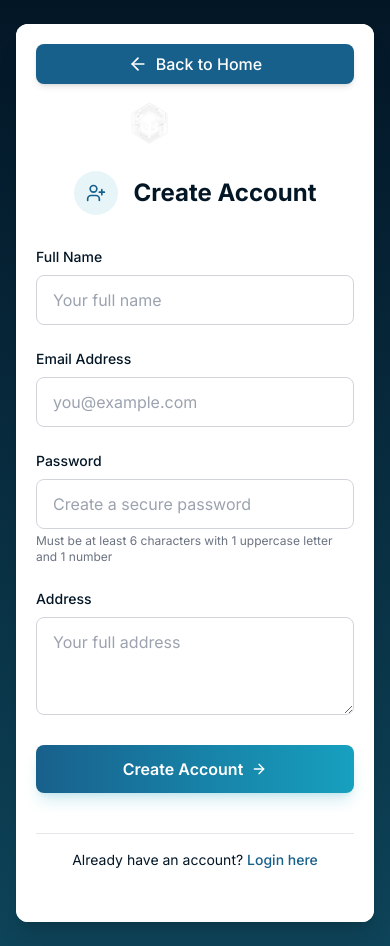
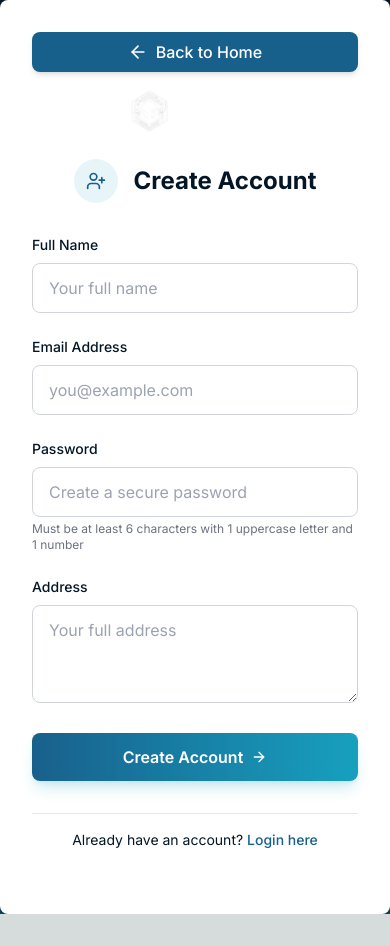
Before and after one commit to MICHELLAREAIDY2025/DotstripeFrontend, a Next.js app: page /register in a window 390 px wide. After the commit the page ends 914 px from the top, so only its background shows below. Built offline with nearby package versions, Linux system fonts and the light colour scheme; no server answers.

Commit message:
order details adjusting the user details ansd order details

```diff
--- a/src/app/Components/footer.js
+++ b/src/app/Components/footer.js
@@ -14,7 +14,9 @@ const Footer = () => {
         <div className="grid grid-cols-1 md:grid-cols-3 gap-6 md:gap-4 lg:gap-8 items-center">
           {/* Contact Section */}
           <div className="flex flex-col items-center md:items-start space-y-1">
-            <h3 className="text-lg font-medium mb-2 text-white">Contact</h3>
+            <Link href="/contact" className="text-lg font-medium mb-2 text-white hover:text-[#17A0BF] transition-colors duration-200">
+              Contact
+            </Link>
             <a
               href="mailto:Info@Dot-Stripe.Com"
               className="text-gray-300 hover:text-white transition-colors duration-200 text-base"
@@ -32,8 +34,7 @@ const Footer = () => {
           <div className="flex flex-col items-center md:items-end space-y-0.5">
             <h3 className="text-lg font-medium mb-2 text-white">Location</h3>
             <p className="text-gray-300 md:text-right text-base">Beirut, Lebanon</p>
-            <p className="text-gray-300 md:text-right text-base">75008 Paris</p>
-            <p className="text-gray-300 md:text-right text-base">FRANCE</p>
+            <p className="text-gray-300 md:text-right text-base">Paris, France</p>
           </div>
         </div>
       </div>
--- a/src/app/Components/sidebar.js
+++ b/src/app/Components/sidebar.js
@@ -56,17 +56,25 @@ const Sidebar = () => {
       {/* Logo */}
       <div className="flex items-center justify-center py-6 border-b border-[#0E4459]">
         {collapsed ? (
-          <div className="relative h-10 w-10">
-            <Image src="/images/DotStripeLogo.png" alt="Dot Stripe" width={40} height={40} className="object-contain" />
-          </div>
-        ) : (
-          <div className="relative h-12 w-32">
+          <div className="relative h-12 w-12">
             <Image
               src="/images/DotStripeLogo.png"
               alt="Dot Stripe"
-              width={140}
-              height={60}
+              width={48}
+              height={48}
               className="object-contain"
+              priority
+            />
+          </div>
+        ) : (
+          <div className="relative h-16 w-40">
+            <Image
+              src="/images/DotStripeLogo.png"
+              alt="Dot Stripe"
+              width={160}
+              height={64}
+              className="object-contain"
+              priority
             />
           </div>
         )}
--- a/src/app/admin/orders/[id]/page.js
+++ b/src/app/admin/orders/[id]/page.js
@@ -69,9 +69,9 @@ export default function AdminOrderDetailsPage() {
           <div>
             <h2 className="font-semibold mb-1">Customer Info</h2>
             <div className="text-gray-700 text-sm space-y-1">
-              <div><span className="font-semibold">Name:</span> {order.user?.name || user?.name || order.user_name || "-"}</div>
-              <div><span className="font-semibold">Email:</span> {order.user?.email || user?.email || order.user_email || "-"}</div>
-              <div><span className="font-semibold">User ID:</span> {order.user_id || order.user?.id || user?.id || "-"}</div>
+              <div><span className="font-semibold">Name:</span> {order.User?.name || user?.name || order.user_name || "-"}</div>
+              <div><span className="font-semibold">Email:</span> {order.User?.email || user?.email || order.user_email || "-"}</div>
+              <div><span className="font-semibold">User ID:</span> {order.user_id || order.User?.id || user?.id || "-"}</div>
             </div>
           </div>
         </div>
@@ -91,7 +91,7 @@ export default function AdminOrderDetailsPage() {
         </div>
         <div>
           <h2 className="font-semibold mb-2">Ordered Items</h2>
-          {order.items && order.items.length > 0 ? (
+          {order.OrderItems && order.OrderItems.length > 0 ? (
             <table className="w-full border text-sm mb-4">
               <thead>
                 <tr className="bg-gray-100">
@@ -102,7 +102,7 @@ export default function AdminOrderDetailsPage() {
                 </tr>
               </thead>
               <tbody>
-                {order.items.map((item, idx) => (
+                {order.OrderItems.map((item, idx) => (
                   <tr key={item.id || idx}>
                     <td className="p-2 border">{item.Product?.name || item.name || "-"}</td>
                     <td className="p-2 border text-center">{item.quantity}</td>
--- a/src/app/register/page.js
+++ b/src/app/register/page.js
@@ -62,7 +62,7 @@ export default function RegisterPage() {
   }
 
   return (
-    <div className="min-h-screen bg-gradient-to-b from-[#031626] to-[#0E4459] flex items-center justify-center px-4 py-6 sm:py-12">
+    <div className="min-h-screen flex bg-gradient-to-b from-[#031626] to-[#0E4459]">
       <ToastContainer
         position="top-right"
         autoClose={5000}
@@ -76,19 +76,18 @@ export default function RegisterPage() {
         theme="colored"
       />
 
-      <div className="w-full max-w-7xl grid grid-cols-1 lg:grid-cols-2 bg-white rounded-xl sm:rounded-2xl shadow-xl sm:shadow-2xl overflow-hidden transform transition-all animate-fadeIn">
       {/* Left side - Form */}
-        <div className="p-5 sm:p-8 md:p-12 lg:p-16 order-2 lg:order-1 bg-white flex flex-col items-center">
+      <div className="flex flex-1 flex-col justify-center items-center">
+        <div className="w-full max-w-md bg-white rounded-lg shadow-lg p-8">
           {/* Mobile header with logo and back button */}
-          <div className="w-full flex flex-col sm:flex-row justify-between items-center mb-6 sm:mb-10 gap-4">
+          <div className="mb-6 flex flex-col sm:flex-row justify-between items-center gap-4">
             <Link
               href="/"
-              className="inline-flex items-center text-white bg-[#18608C] hover:bg-[#17A0BF] transition-colors py-2 sm:py-3 px-4 sm:px-6 rounded-lg shadow-md hover:shadow-lg group font-medium w-full sm:w-auto justify-center sm:justify-start"
+              className="inline-flex items-center text-white bg-[#18608C] hover:bg-[#17A0BF] transition-colors py-2 px-4 rounded-lg shadow-md font-medium w-full sm:w-auto justify-center sm:justify-start"
             >
-              <ArrowLeft className="h-5 w-5 mr-2 group-hover:-translate-x-1 transition-transform duration-200" />
+              <ArrowLeft className="h-5 w-5 mr-2" />
               <span>Back to Home</span>
             </Link>
-
             {/* Mobile logo */}
             <div className="flex lg:hidden">
               <Image
@@ -100,22 +99,19 @@ export default function RegisterPage() {
               />
             </div>
           </div>
-
-          <div className="w-full max-w-md">
-            <div className="flex items-center justify-center mb-8 sm:mb-12">
+          <div className="w-full max-w-md mx-auto">
+            <div className="flex items-center justify-center mb-8">
               <div className="bg-[#17A0BF]/10 p-3 rounded-full mr-4">
                 <UserPlus className="h-5 w-5 sm:h-6 sm:w-6 text-[#18608C]" />
               </div>
               <h2 className="text-2xl sm:text-3xl font-bold text-[#031626]">Create Account</h2>
             </div>
-
             {error && (
-              <div className="bg-red-50 border-l-4 border-red-500 p-3 sm:p-4 mb-6 sm:mb-8 rounded-r-md animate-shake text-sm sm:text-base">
+              <div className="bg-red-50 border-l-4 border-red-500 p-3 mb-6 rounded-r-md animate-shake text-sm">
                 <p className="text-red-700">{error}</p>
               </div>
             )}
-
-            <form onSubmit={handleSubmit} className="space-y-6 sm:space-y-8">
+            <form onSubmit={handleSubmit} className="space-y-6">
               <div className="space-y-1 sm:space-y-2">
                 <label className="block text-sm font-medium mb-1 sm:mb-2 text-[#031626]" htmlFor="name">
                   Full Name
@@ -202,9 +198,8 @@ export default function RegisterPage() {
                 </button>
               </div>
             </form>
-
-            <div className="mt-10 sm:mt-16 pt-4 sm:pt-6 border-t border-gray-200">
-              <p className="text-center text-sm sm:text-base text-[#031626]">
+            <div className="mt-8 pt-4 border-t border-gray-200">
+              <p className="text-center text-sm text-[#031626]">
                 Already have an account?{" "}
                 <Link
                   href="/login"
@@ -214,14 +209,12 @@ export default function RegisterPage() {
                 </Link>
               </p>
             </div>
-
-            {/* Extra space at the bottom */}
-            <div className="h-8 sm:h-12"></div>
+            <div className="h-8"></div>
           </div>
         </div>
-
-        {/* Right side - Image */}
-        <div className="relative hidden lg:block order-1 lg:order-2">
+      </div>
+      {/* Right side - Image and text for large screens */}
+      <div className="relative hidden lg:block w-1/2">
         <div className="absolute inset-0 bg-gradient-to-l from-[#031626]/90 to-[#031626]/70 z-10"></div>
         <div className="h-full w-full relative">
           <Image
@@ -243,25 +236,11 @@ export default function RegisterPage() {
               className="object-contain"
             />
           </div>
-
           <div className="max-w-md mx-auto text-center">
-              <h1 className="text-4xl font-bold text-white mb-6">Join Dotstripe</h1>
+            <h1 className="text-4xl font-bold text-white mb-6">Join Dot stripe</h1>
             <p className="text-white/90 text-lg leading-relaxed mb-8">
               Create an account to start exploring our products and services.
             </p>
-
-              <div className="flex items-center justify-center space-x-4">
-                <div className="w-12 h-12 rounded-full bg-white/10 backdrop-blur-sm flex items-center justify-center">
-                  <span className="text-white">🔐</span>
-                </div>
-                <div className="text-left">
-                  <p className="text-white/90 text-sm">Secure Registration</p>
-                  <p className="text-white/70 text-xs">
-                    Your information is protected with industry-standard encryption
-                  </p>
-                </div>
-              </div>
-            </div>
           </div>
         </div>
       </div>
```
Lines whose indentation alone changed are shown as unchanged.
